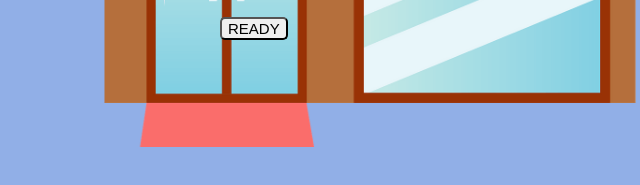
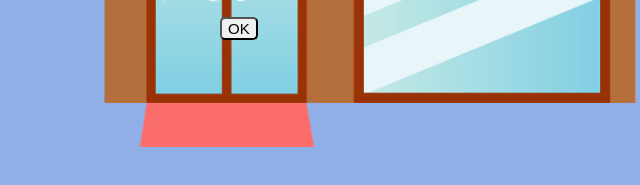
Before and after one commit to shirleytang0121/HairDressing, a website built with webpack: page index.html in a window 1280 px wide. Both pictures are taken after a click on the button "ABOUT". Shown: the part 433-618 px from the top of the page, 240-880 px from the left. Built offline with nearby package versions, Linux system fonts and the light colour scheme.

Commit message:
fix about error

```diff
--- a/src/scripts/pages/introPage.js
+++ b/src/scripts/pages/introPage.js
@@ -121,8 +121,8 @@ export default function renderIntroPage(){
     const introdiv = document.createElement('div')
     introdiv.classList.add('introdiv');
     const readybtn = document.createElement('button')
-    readybtn.classList.add('readybtn');
-    readybtn.innerHTML= 'READY';
+    readybtn.classList.add('homereadybtn');
+    readybtn.innerHTML= 'OK';
     const introp = document.createElement('p')
     introp.classList.add('about')
     introp.innerHTML='Welcome to Hair Dressing. Click on different gender and you can choose different mode to play'
--- a/src/styles/mainpage.css
+++ b/src/styles/mainpage.css
@@ -72,3 +72,11 @@ body{
     padding: 50px;
     line-height: 1.3;
 }
+
+.homereadybtn{
+    position: absolute;
+    margin-top: 20px;
+    margin-left: 20px;
+    border-radius: 5px;
+    font-size: 15px;
+}
```
Also changed, not shown: dist/main.css, dist/main.js.
